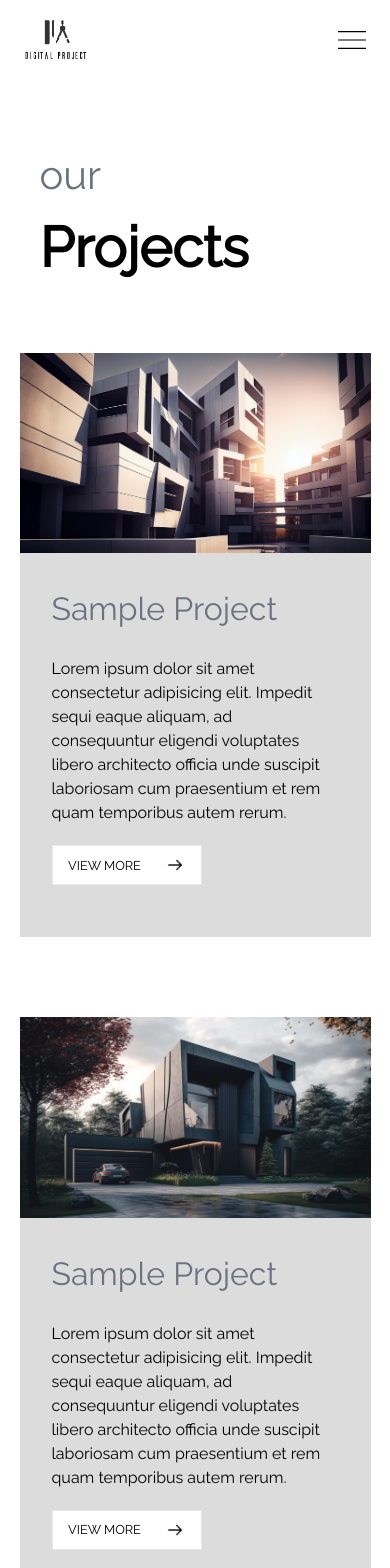
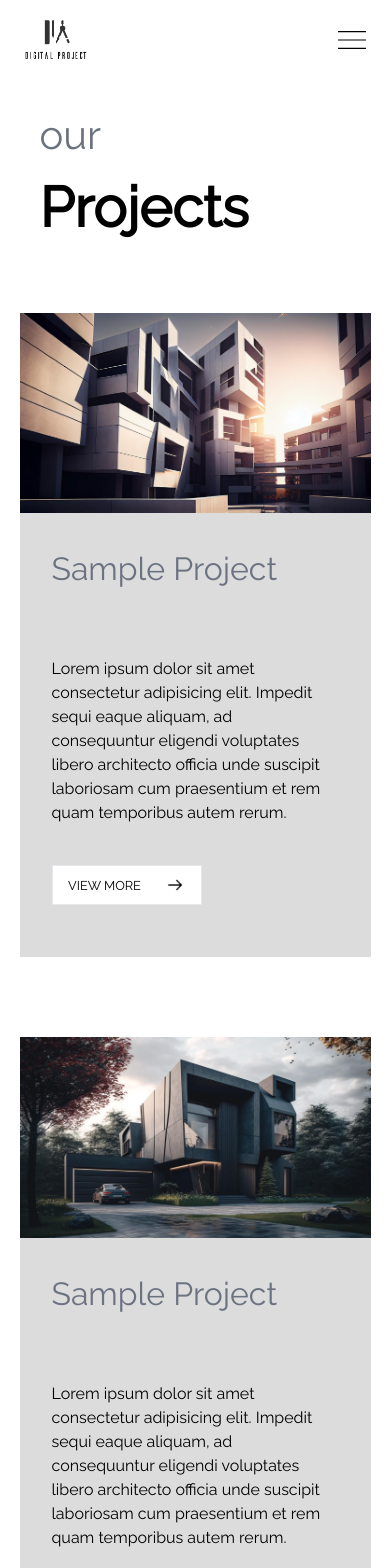
Before and after one commit to vader2k/Architect-project, a React (Vite) app in the folder architect_app/: page /projects in a window 390 px wide. Shown: the top 1568 px of the page. Built offline with nearby package versions, Linux system fonts and the light colour scheme; a web font is replaced by a local one.

Commit message:
final push until gsap animations

```diff
--- a/architect_app/src/components/Hero.jsx
+++ b/architect_app/src/components/Hero.jsx
@@ -1,5 +1,6 @@
 import React from 'react'
 import { headerimg,left, right } from '../assets'
+import {Link} from 'react-router-dom'
 
 const Hero = () => {
   return (
@@ -37,7 +38,7 @@ const Hero = () => {
 
       <div className='relative'>
         <img src={headerimg}/>
-        <button type='button' className='absolute bottom-0 bg-white h-[60px] w-[230px] text-[0.9rem] flex items-center justify-center gap-10 '>VIEW PROJECT <img className='w-[25px]' src={right}/></button>
+        <Link to='/projects' type='button' className='absolute bottom-0 bg-white h-[60px] w-[230px] text-[0.9rem] flex items-center justify-center gap-10 '>VIEW PROJECT <img className='w-[25px]' src={right}/></Link>
       </div>
     </div>
   )
--- a/architect_app/src/pages/ContactInfo.jsx
+++ b/architect_app/src/pages/ContactInfo.jsx
@@ -23,7 +23,7 @@ const ContactInfo = () => {
         </div>
 
         <div>
-          <img className='sm:ml-[30rem] ml-8' src={location}/>
+          <img className='lg:ml-[35rem] ml-8' src={location}/>
         </div>
       </div>
     </div>
--- a/architect_app/src/pages/Projects.jsx
+++ b/architect_app/src/pages/Projects.jsx
@@ -6,7 +6,7 @@ import { projects } from '../constants'
 const Projects = () => {
   return (
     <div className={`${styles.paddingY} ${styles.flexCenter} md:w-[80%] w-[90%] m-auto `}>
-        <div className='py-10'>
+        <div className={`${styles.boxWidth}`}>
           <h1 className='md:text-[3.5rem] text-[2.5rem] font-thin text-gray-500 px-5'>
               our
             </h1>
@@ -19,12 +19,12 @@ const Projects = () => {
                 {
                   projects.map((projects, index)=>{
                     return(
-                      <div key={index} className='flex md:flex-row flex-col justify-between sm:gap-20 items-center my-10 ab '>
+                      <div key={index} className='flex md:flex-row flex-col justify-between md:gap-20  items-center my-10'>
                       <div>
                          <img src={projects.img}/>
                       </div>
-                        <div className='flex flex-col place-items-start sm:gap-10 p-8'>
-                          <div className='md:text-[3rem] text-[2rem] font-thin text-gray-500'> {projects.title}</div> <br/>
+                        <div className='flex flex-col place-items-start md:gap-10 gap-5 p-8 ab'>
+                          <div className='md:text-[3rem] text-[2rem] font-thin text-gray-500 '> {projects.title}</div> <br/>
                           <div className='max-w-[600px]'>{projects.content} </div>
 
                           <button className='ab-btn flex items-center justify-center gap-6 w-[150px] h-[40px] bg-white text-[0.8rem] border hover:border-black hover:border-1 hover:border-solid sm:my-10 my-5'>VIEW MORE <img className='w-[20px]' src={right}/></button>
```
Also changed, not shown: architect_app/src/pages/Samples.jsx (+12 -3 lines).
